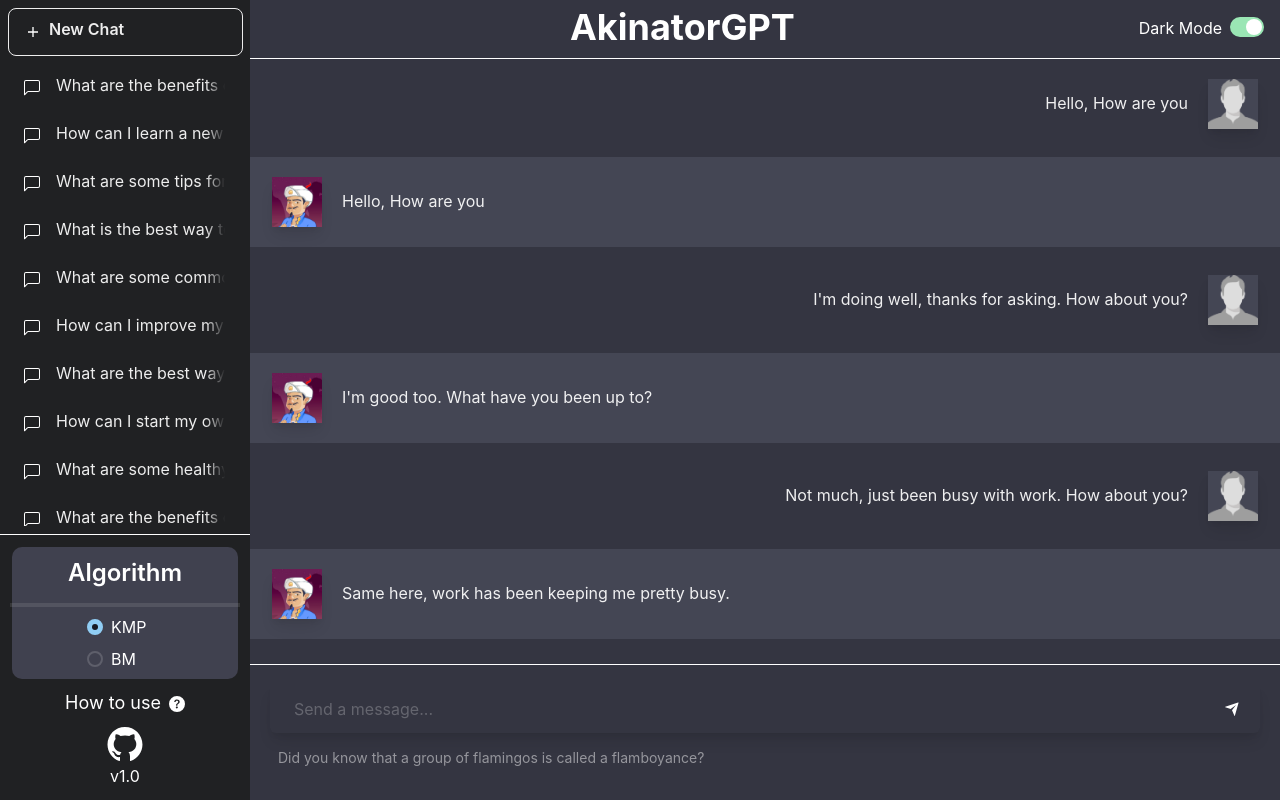
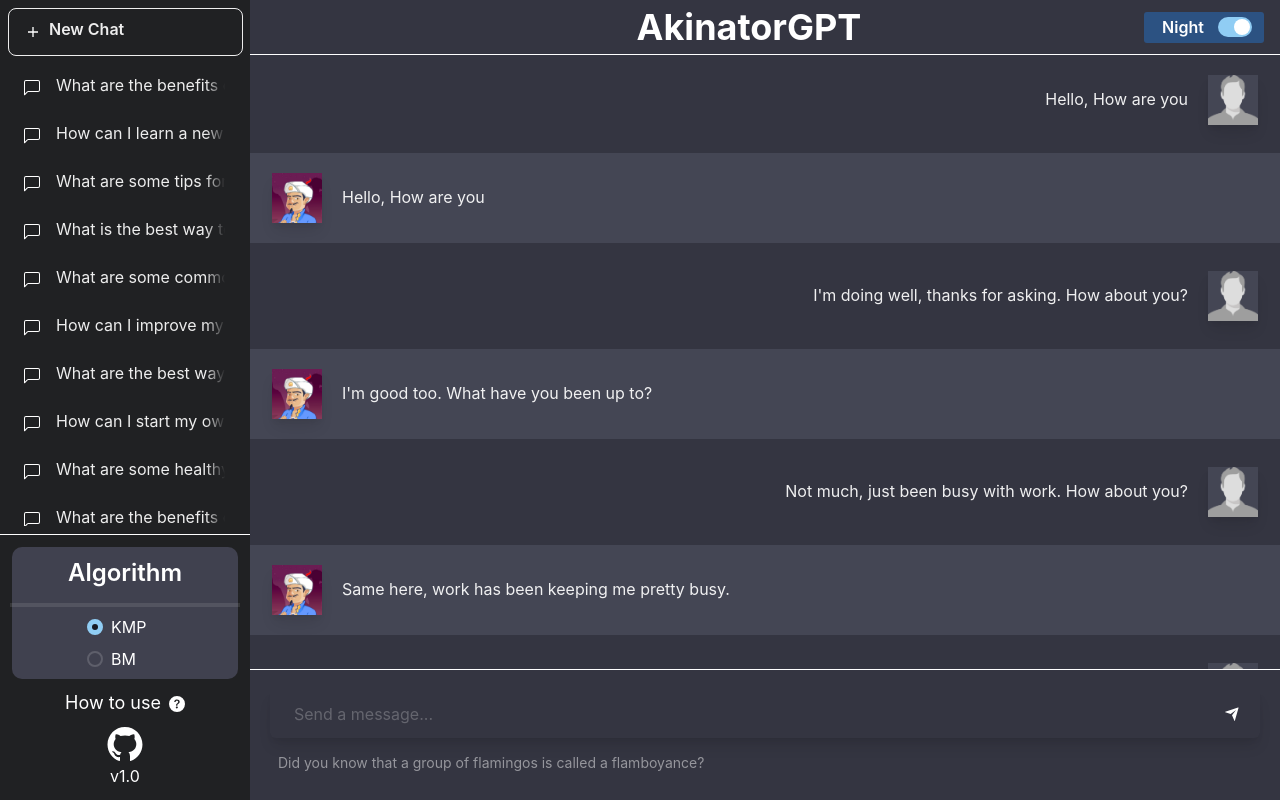
Before and after one commit to farhanfahreezy/Tubes3_13521058, a React (Vite) app: page / in a window 1280 px wide. Built offline with nearby package versions, Linux system fonts and the light colour scheme.

Commit message:
add sidebar drawer when screensize below md

```diff
--- a/src/component/BottomSidebar.tsx
+++ b/src/component/BottomSidebar.tsx
@@ -1,14 +1,17 @@
 import RadioButton from "./RadioButton";
 import {
+  Container,
   Divider,
   HStack,
   IconButton,
   Link,
+  Show,
   Text,
   VStack,
 } from "@chakra-ui/react";
 import { BsFillQuestionCircleFill } from "react-icons/bs";
 import { AiFillGithub } from "react-icons/ai";
+import ModeSwitch from "./ModeSwitch";
 
 const BottomSidebar = () => {
   return (
@@ -26,6 +29,11 @@
         <RadioButton />
       </VStack>
       <VStack marginTop={1} spacing="0px">
+        <Show below="md">
+          <Container px="0" marginLeft="52px" marginTop={2}>
+            <ModeSwitch />
+          </Container>
+        </Show>
         <HStack padding={2}>
           <Text fontSize={18} marginTop={-0.5}>
             How to use
--- a/src/component/MainWindow.tsx
+++ b/src/component/MainWindow.tsx
@@ -1,5 +1,4 @@
 import { Grid, GridItem, useColorModeValue } from "@chakra-ui/react";
-import React from "react";
 import TopBar from "./TopBar";
 import ChatContainer from "./ChatContainer";
 import InputContainer from "./InputContainer";
@@ -18,14 +17,14 @@
           borderBottom="1px"
           borderColor={bgBorder}
           bg={bgTopBar}
-          h="auto"
+          h="fit-content"
           w="100%"
         >
           <TopBar />
         </GridItem>
         <GridItem
           area="chatContainer"
-          h="calc(100vh - 80px - 115px)"
+          h="calc(100vh - 80px - 106px)"
           w="100%"
           alignContent="flex-start"
         >
--- a/src/component/ModeSwitch.tsx
+++ b/src/component/ModeSwitch.tsx
@@ -1,4 +1,5 @@
 import {
+  Container,
   HStack,
   Switch,
   Text,
@@ -8,14 +9,27 @@
 
 const ModeSwitch = () => {
   const { toggleColorMode, colorMode } = useColorMode();
+  const switchColor = useColorModeValue("yellow.500", "blue.700");
 
   return (
-    <HStack>
-      <Text mt="1px" color="#FFFFFF">
-        {colorMode === "dark" ? "Dark Mode" : "Light Mode"}
-      </Text>
+    <HStack
+      bg={switchColor}
+      padding={1}
+      paddingRight={3}
+      paddingLeft={3}
+      borderRadius={3}
+      w="120px"
+    >
+      <Container w="50x" mt="-1px" alignItems="center" px="1">
+        <Text
+          color="white"
+          fontWeight={colorMode === "dark" ? "semibold" : "bold"}
+        >
+          {colorMode === "dark" ? "Night" : "Day"}
+        </Text>
+      </Container>
       <Switch
-        colorScheme="green"
+        colorScheme="blue"
         isChecked={colorMode == "dark"}
         onChange={toggleColorMode}
       />
--- a/src/component/Sidebar.tsx
+++ b/src/component/Sidebar.tsx
@@ -1,9 +1,17 @@
-import { Button, Container, VStack, Text } from "@chakra-ui/react";
+import {
+  Button,
+  Container,
+  VStack,
+  Text,
+  useBreakpointValue,
+} from "@chakra-ui/react";
 import { IoMdAdd } from "react-icons/io";
 import HistoryList from "./HistoryList";
 import BottomSidebar from "./BottomSidebar";
 
 function Sidebar() {
+  const currentBreakpoint = useBreakpointValue({ base: "base", md: "md" });
+
   let history = [
     {
       title: "What are the benefits of meditation?",
@@ -92,7 +100,11 @@
           </Button>
         </Container>
         <Container
-          h="calc(100vh - 48px - 290px)"
+          h={
+            currentBreakpoint == "md"
+              ? "calc(100vh - 338px)"
+              : "calc(100vh - 374px)"
+          }
           overflowY="scroll"
           overflowX="hidden"
           sx={{
--- a/src/component/TopBar.tsx
+++ b/src/component/TopBar.tsx
@@ -1,19 +1,62 @@
-import { Container, HStack, Show, Spacer, Text } from "@chakra-ui/react";
+import { useRef } from "react";
+import {
+  Box,
+  Button,
+  Container,
+  Drawer,
+  DrawerOverlay,
+  DrawerContent,
+  HStack,
+  Show,
+  Spacer,
+  Text,
+  useColorModeValue,
+  useDisclosure,
+  useBreakpointValue,
+} from "@chakra-ui/react";
+import { GiHamburgerMenu } from "react-icons/gi";
 import ModeSwitch from "./ModeSwitch";
+import Sidebar from "./Sidebar";
 
 const TopBar = () => {
+  const { isOpen, onOpen, onClose } = useDisclosure();
+  const bgSideBar = useColorModeValue("#202123", "#202123");
+  const currentBreakpoint = useBreakpointValue({ base: "base", md: "md" });
   return (
-    <HStack justifyContent="space-between" marginBottom={1} justify="center">
+    <HStack justifyContent="space-between" justify="center">
+      <Show below="md">
+        <Button colorScheme="none" onClick={onOpen}>
+          <GiHamburgerMenu color="white" />
+        </Button>
+      </Show>
+      <Show above="md">
+        <Container w="120px" />
+      </Show>
       <Spacer />
-      <Text fontSize="4xl" fontWeight="bold" color="#FFFFFF">
+      <Text
+        fontSize={currentBreakpoint === "md" ? "4xl" : "2xl"}
+        fontWeight="bold"
+        color="#FFFFFF"
+      >
         AkinatorGPT
       </Text>
+      <Show below="md">
+        <Box boxSize="48px" />
+      </Show>
       <Spacer />
       <Show above="md">
         <Container width="fit-content">
           <ModeSwitch />
         </Container>
       </Show>
+
+      {/* Drawer */}
+      <Drawer placement="left" onClose={onClose} isOpen={isOpen}>
+        <DrawerOverlay />
+        <DrawerContent bg={bgSideBar} maxW="250px">
+          <Sidebar />
+        </DrawerContent>
+      </Drawer>
     </HStack>
   );
 };
```
Also changed, not shown: src/component/BubbleChat.tsx (+3 -10 lines), src/assets/img/akinatorLogo.png (renamed from src/img/akinatorLogo.png), src/assets/img/userLogo.png (renamed from src/img/userLogo.png).
